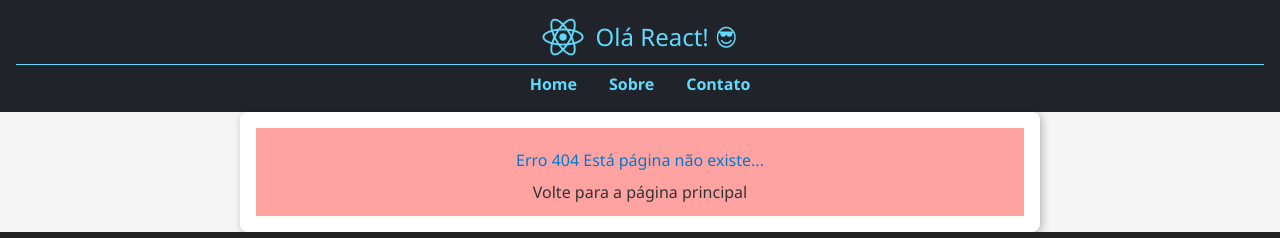
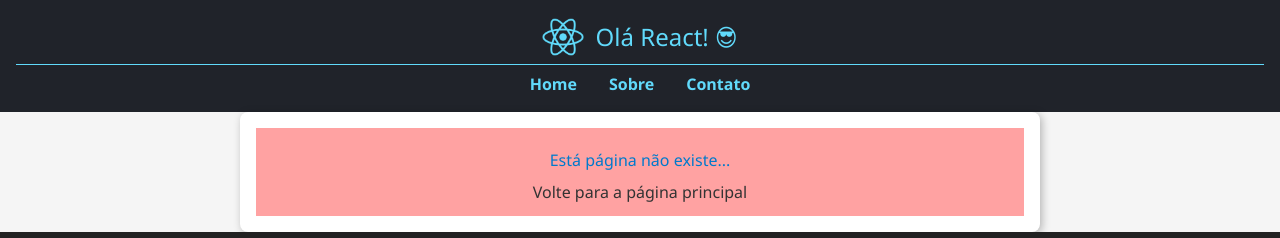
Before and after one commit to joaopedro-style/react-fundamentos, a React (Vite) app: page /Home in a window 1280 px wide. Before the commit this address had no page. Shown: the top 238 px of the page. Built offline with nearby package versions, Linux system fonts and the light colour scheme.

Commit message:
Habilita vite --host

```diff
--- a/package.json
+++ b/package.json
@@ -4,7 +4,7 @@
   "version": "0.0.0",
   "type": "module",
   "scripts": {
-    "dev": "vite",
+    "dev": "vite --host",
     "build": "tsc -b && vite build",
     "lint": "eslint .",
     "preview": "vite preview"
--- a/src/pages/Pagina404.tsx
+++ b/src/pages/Pagina404.tsx
@@ -3,7 +3,7 @@ import { Link } from "react-router-dom";
 export default function Pagina404() {
   return (
     <section className="bg-red-300 p-3 text-center">
-      <h2>Erro 404 Está página não existe...</h2>
+      <h2>Está página não existe...</h2>
       <p>
         <Link to="/">Volte para a página principal</Link>
       </p>
```
